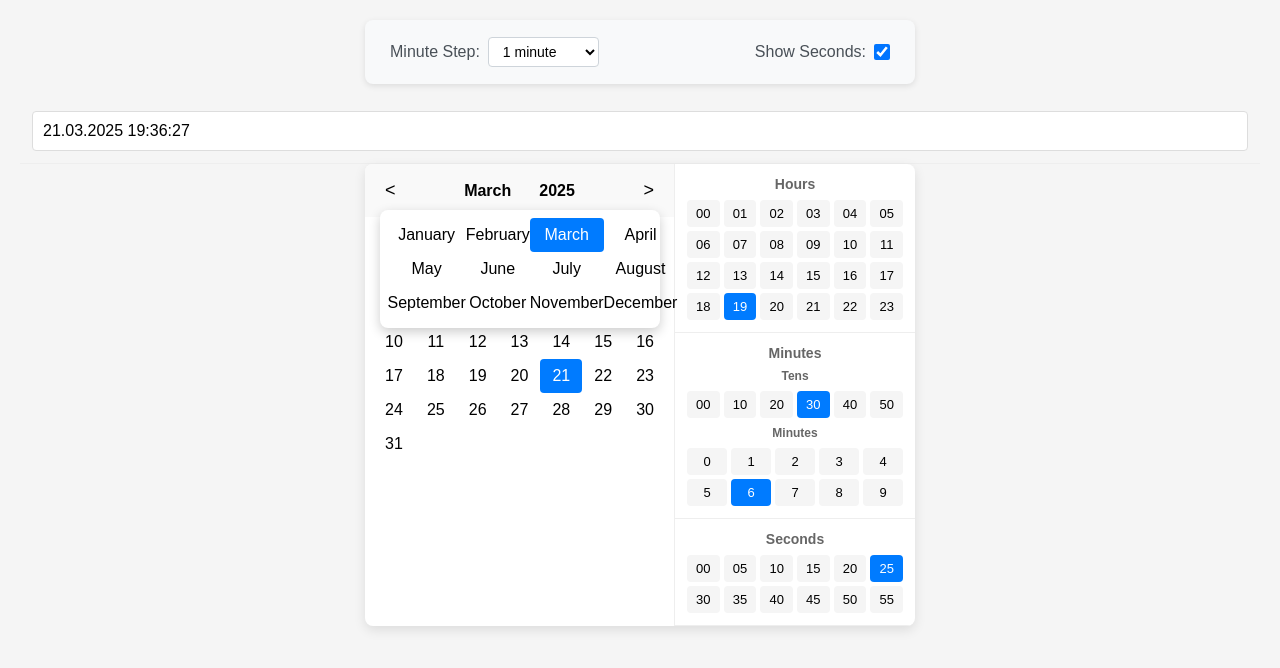
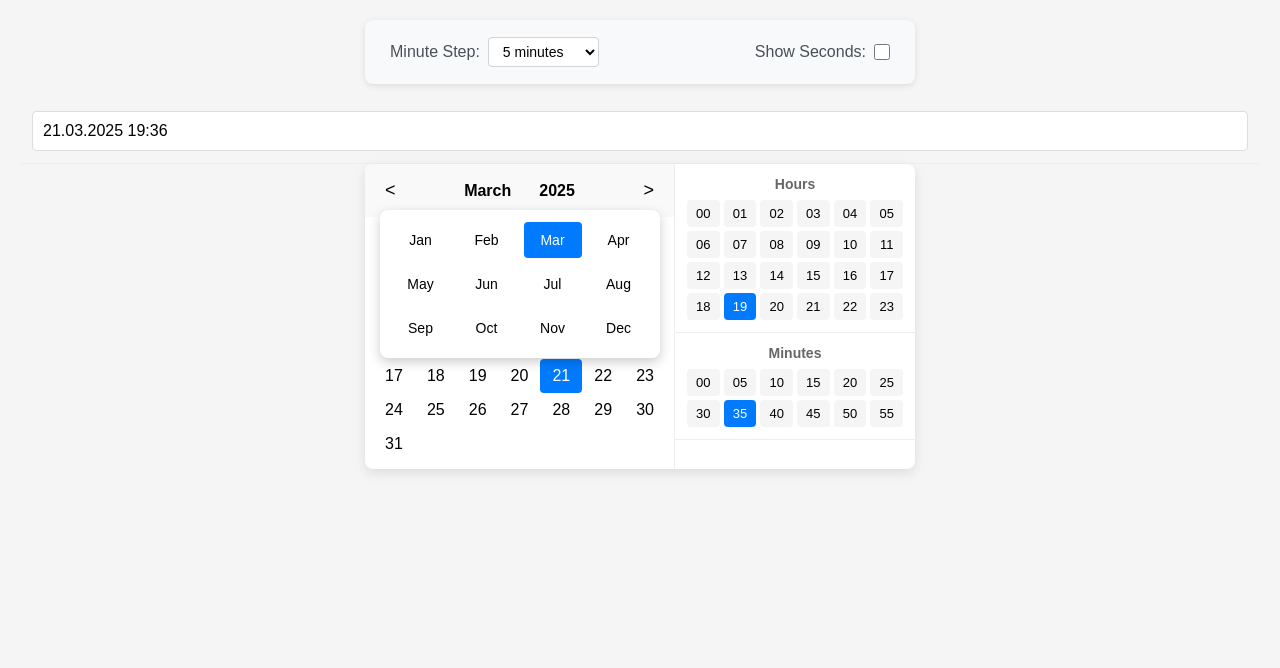
Before and after one commit to isitup/calendula, a plain HTML site: page index.html in a window 1280 px wide. Both pictures are taken after a click on the element "March". Drawn offline with Linux system fonts and the light colour scheme.

Commit message:
select month, year

```diff
--- a/calendar.js
+++ b/calendar.js
@@ -36,6 +36,17 @@ class DateTimePicker {
       selectedSecond: this.config.initialDate.getSeconds(),
       cursorPosition: 0
     };
+
+    // Initialize month names and abbreviations
+    this.monthNames = [
+      'January', 'February', 'March', 'April', 'May', 'June',
+      'July', 'August', 'September', 'October', 'November', 'December'
+    ];
+
+    this.monthAbbreviations = [
+      'Jan', 'Feb', 'Mar', 'Apr', 'May', 'Jun',
+      'Jul', 'Aug', 'Sep', 'Oct', 'Nov', 'Dec'
+    ];
 
     // Initialize component
     this.init();
@@ -418,12 +429,8 @@ class DateTimePicker {
    * Updates the month and year titles
    */
   updateMonthTitle() {
-    const months = [
-      'January', 'February', 'March', 'April', 'May', 'June',
-      'July', 'August', 'September', 'October', 'November', 'December'
-    ];
-
-    this.elements.monthTitle.textContent = months[this.state.currentDate.getMonth()];
+    // Use full month name in the title
+    this.elements.monthTitle.textContent = this.monthNames[this.state.currentDate.getMonth()];
     this.elements.yearTitle.textContent = this.state.currentDate.getFullYear();
   }
 
@@ -434,22 +441,20 @@ class DateTimePicker {
     // Hide year selector if it's open
     this.elements.yearSelector.style.display = 'none';
 
-    const months = [
-      'January', 'February', 'March', 'April', 'May', 'June',
-      'July', 'August', 'September', 'October', 'November', 'December'
-    ];
-
     // Create month grid (4x3)
     this.elements.monthSelector.innerHTML = '';
     this.elements.monthSelector.style.display = 'grid';
     this.elements.monthSelector.style.gridTemplateColumns = 'repeat(4, 1fr)';
     this.elements.monthSelector.style.gridTemplateRows = 'repeat(3, 1fr)';
 
-    // Add month buttons
-    months.forEach((month, index) => {
+    // Add month buttons using abbreviated names
+    this.monthAbbreviations.forEach((monthAbbr, index) => {
       const monthElement = document.createElement('div');
       monthElement.className = 'month-item';
-      monthElement.textContent = month;
+      monthElement.textContent = monthAbbr;
+
+      // Store full month name for accessibility
+      monthElement.title = this.monthNames[index];
 
       // Highlight the current month
       if (index === this.state.currentDate.getMonth()) {
--- a/index.html
+++ b/index.html
@@ -29,8 +29,8 @@
     document.addEventListener('DOMContentLoaded', function() {
       // Create date picker
       const picker = new DateTimePicker('#calendarContainer', {
-        showSeconds: true,
-        minuteStep: 1,
+        showSeconds: false,
+        minuteStep: 5,
         initialDate: new Date(),
         onChange: function(selectedDate) {
           console.log('Selected date changed:', selectedDate);
--- a/styles.css
+++ b/styles.css
@@ -120,12 +120,13 @@ body {
   background-color: white;
   border-radius: 8px;
   box-shadow: 0 4px 12px rgba(0, 0, 0, 0.2);
-  padding: 8px;
+  padding: 10px;
   z-index: 10;
   width: 280px;
   margin-top: 5px;
   left: 50%;
   transform: translateX(-50%);
+  gap: 4px;
 }
 
 .month-item, .year-item {
@@ -133,6 +134,13 @@ body {
   text-align: center;
   cursor: pointer;
   border-radius: 4px;
+  margin: 2px;
+  font-size: 14px;
+}
+
+.month-item {
+  padding: 10px 0;
+  font-weight: 500;
 }
 
 .month-item:hover, .year-item:hover {
```
